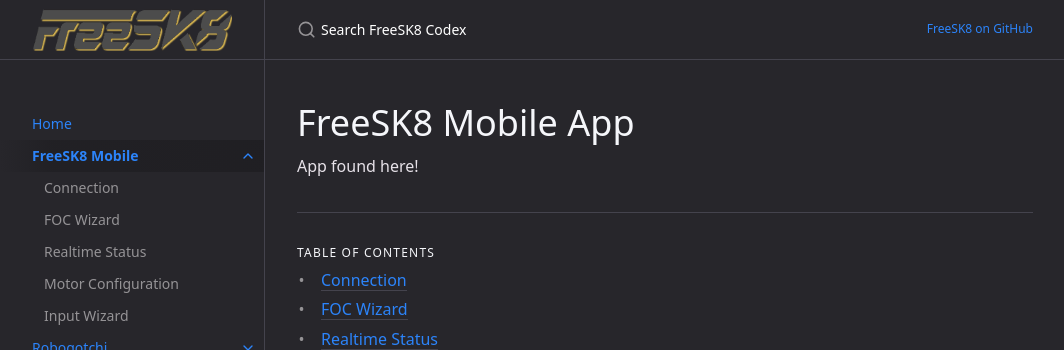
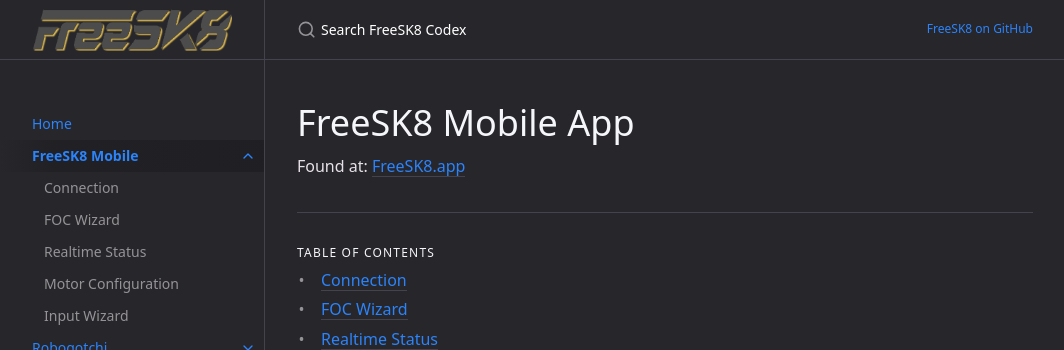
Before and after one commit to FreeSK8/codex, a Jekyll site: the page built from docs/freesk8-mobile/index.md, in a window 1280 px wide. Shown: the top 350 px of the page, without its empty margins (107-1171 px from the left). Built offline with Jekyll 4.4.1, drawn with Linux system fonts in a browser that asks for light colours.

Commit message:
Changes to be committed: 	modified:   docs/freesk8-mobile/connection.md 	modified:   docs/freesk8-mobile/index.md 	modified:   docs/freesk8-mobile/input-wizard.md

```diff
--- a/docs/freesk8-mobile/index.md
+++ b/docs/freesk8-mobile/index.md
@@ -7,4 +7,4 @@ has_children: true
 
 # FreeSK8 Mobile App
 
-App found here!
+Found at: [FreeSK8.app](https://freesk8.app)
```
Also changed, not shown: docs/freesk8-mobile/connection.md (+1 -1 lines), docs/freesk8-mobile/input-wizard.md (+0 -2 lines).
